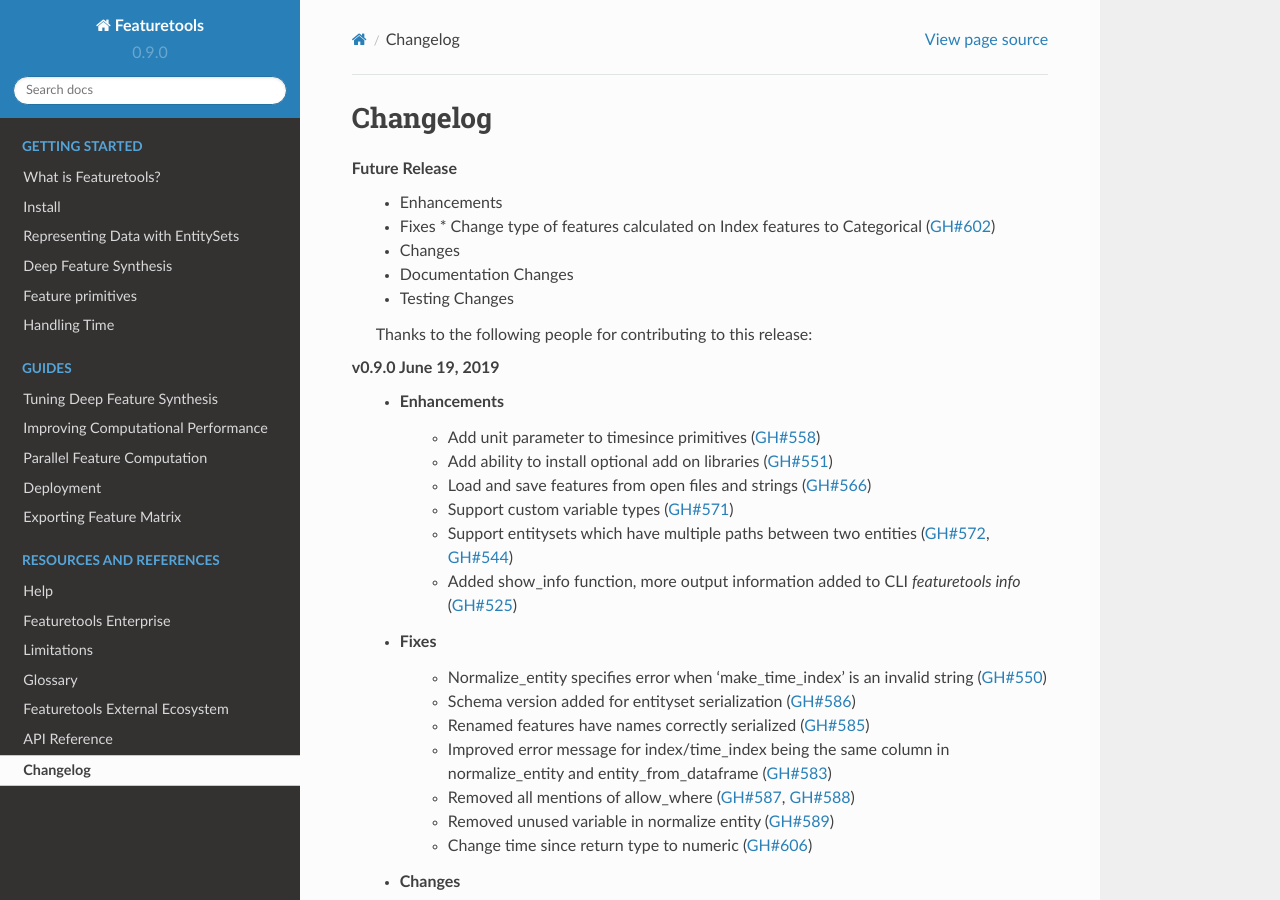
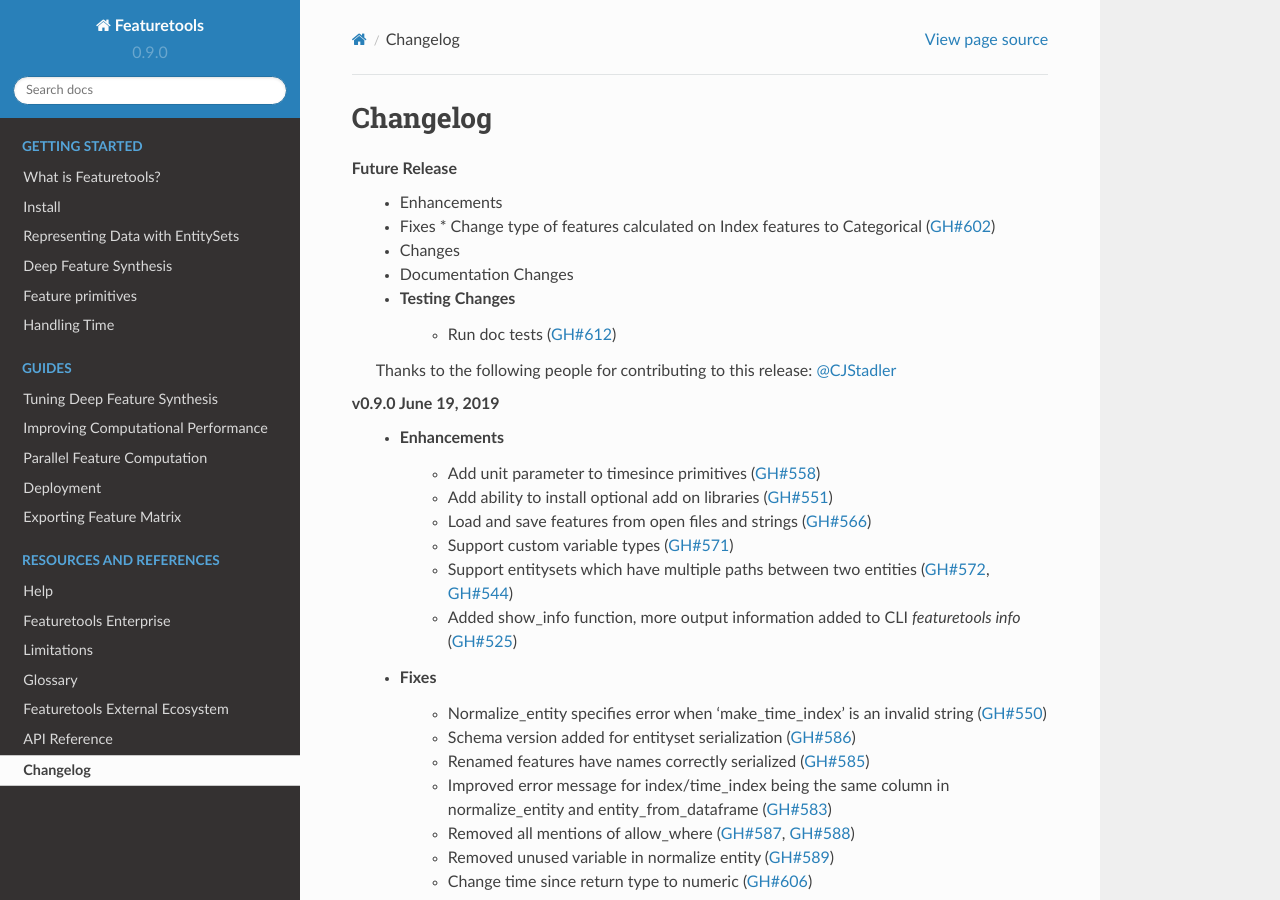
Before and after one commit to alteryx/featuretools, a Sphinx documentation site: the page built from docs/source/changelog.rst, in a window 1280 px wide and 900 px high. Built offline with Sphinx 7.4.7 and the Read the Docs theme 2.0.0, drawn with Linux system fonts in a browser that asks for light colours; pages that are not in the unit, such as notebooks, are missing from menus.

Commit message:
Update changelog

```diff
--- a/docs/source/changelog.rst
+++ b/docs/source/changelog.rst
@@ -9,8 +9,10 @@
     * Changes
     * Documentation Changes
     * Testing Changes
+        * Run doc tests (:pr:`612`)
 
     Thanks to the following people for contributing to this release:
+    :user:`CJStadler`
 
 **v0.9.0** June 19, 2019
     * Enhancements
```
